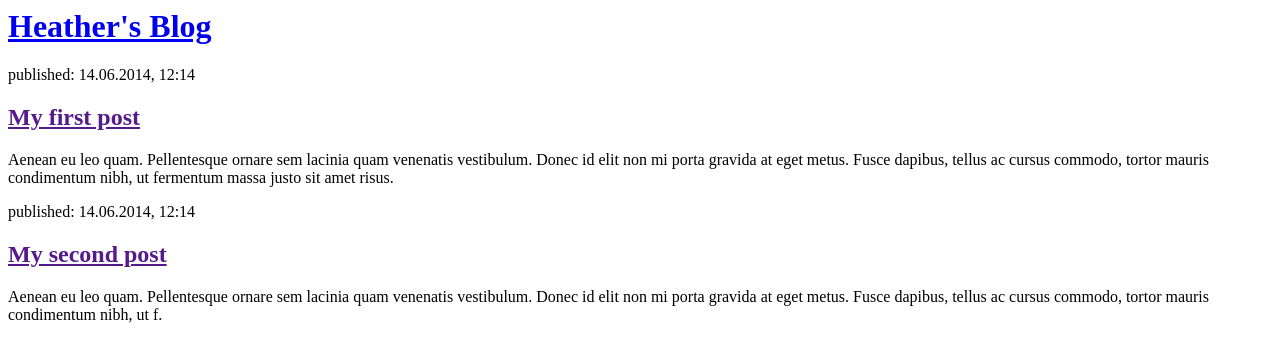
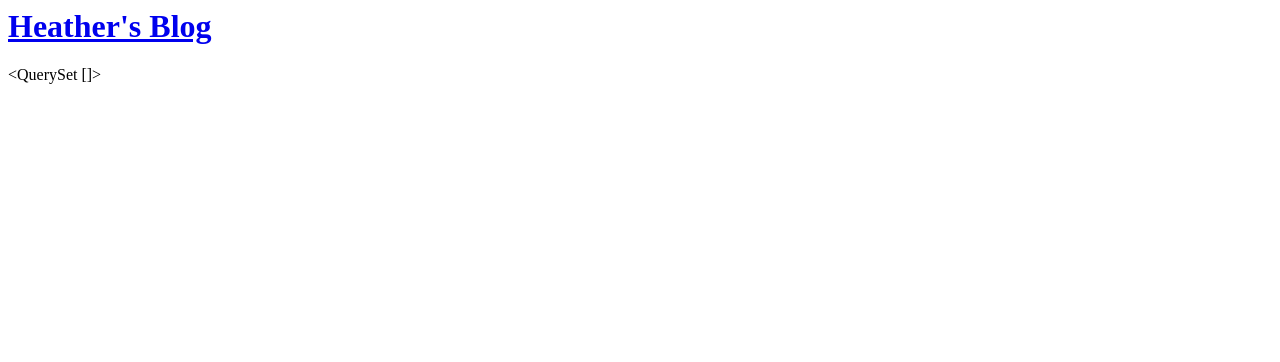
Before and after one commit to hevaa/my-first-blog, a Django app: page / in a window 1280 px wide. Shown: the top 362 px of the page. Run offline with Django 3.2, Linux system fonts and the light colour scheme; data that the repository does not hold is empty.

Commit message:
First posts

```diff
--- a/blog/templates/blog/post_list.html
+++ b/blog/templates/blog/post_list.html
@@ -7,16 +7,6 @@
             <h1><a href="/">Heather's Blog</a></h1>
         </div>
 
-        <div>
-            <p>published: 14.06.2014, 12:14</p>
-            <h2><a href="">My first post</a></h2>
-            <p>Aenean eu leo quam. Pellentesque ornare sem lacinia quam venenatis vestibulum. Donec id elit non mi porta gravida at eget metus. Fusce dapibus, tellus ac cursus commodo, tortor mauris condimentum nibh, ut fermentum massa justo sit amet risus.</p>
-        </div>
-
-        <div>
-            <p>published: 14.06.2014, 12:14</p>
-            <h2><a href="">My second post</a></h2>
-            <p>Aenean eu leo quam. Pellentesque ornare sem lacinia quam venenatis vestibulum. Donec id elit non mi porta gravida at eget metus. Fusce dapibus, tellus ac cursus commodo, tortor mauris condimentum nibh, ut f.</p>
-        </div>
+        {{ posts }}
     </body>
 </html>
```
